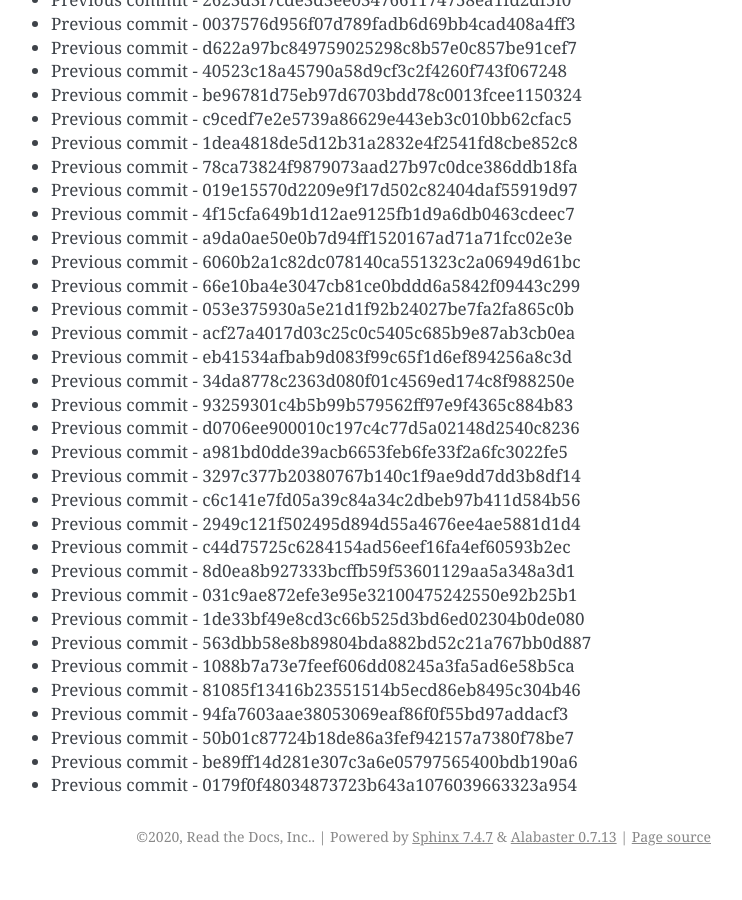
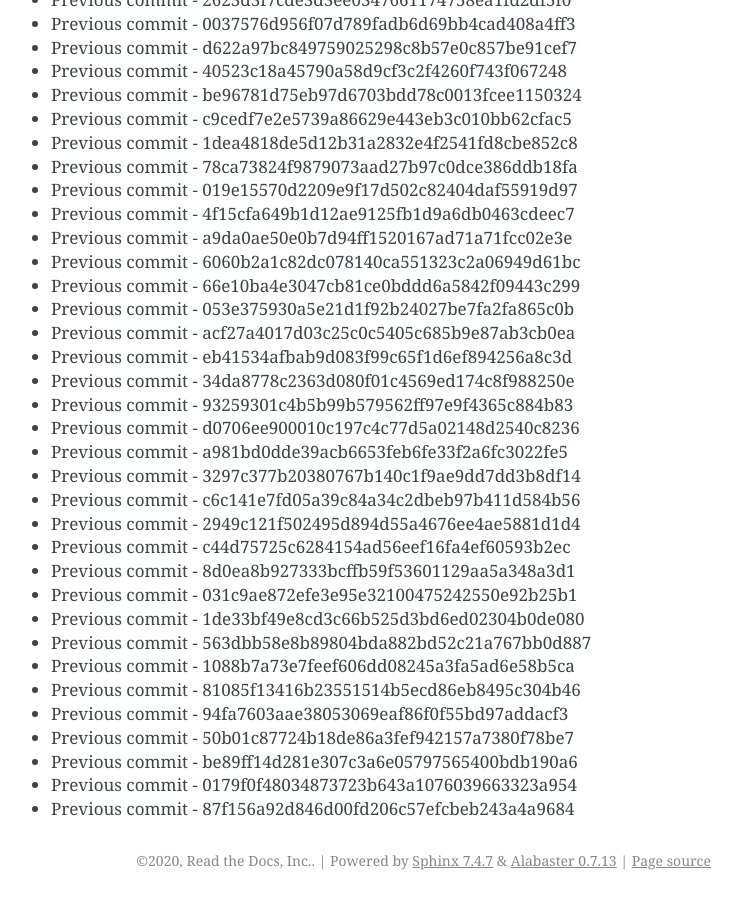
Before and after one commit to readthedocs/rtd-git-stresstest, a Sphinx documentation site: the page built from docs/updates.rst, in a window 1280 px wide and 900 px high, scrolled down 45346 px. Shown: the whole window, without its empty margins (399-1141 px from the left). Built offline with Sphinx 7.4.7, drawn with Linux system fonts in a browser that asks for light colours; before the commit the page ends 46222 px from its top, so only the background shows below that.

Commit message:
Generating commit from previous: 87f156a92d846d00fd206c57efcbeb243a4a9684

```diff
--- a/docs/updates.rst
+++ b/docs/updates.rst
@@ -1937,3 +1937,4 @@ It can be tested for any performance characteristics.
 * Previous commit - 50b01c87724b18de86a3fef942157a7380f78be7
 * Previous commit - be89ff14d281e307c3a6e05797565400bdb190a6
 * Previous commit - 0179f0f48034873723b643a1076039663323a954
+* Previous commit - 87f156a92d846d00fd206c57efcbeb243a4a9684
```
